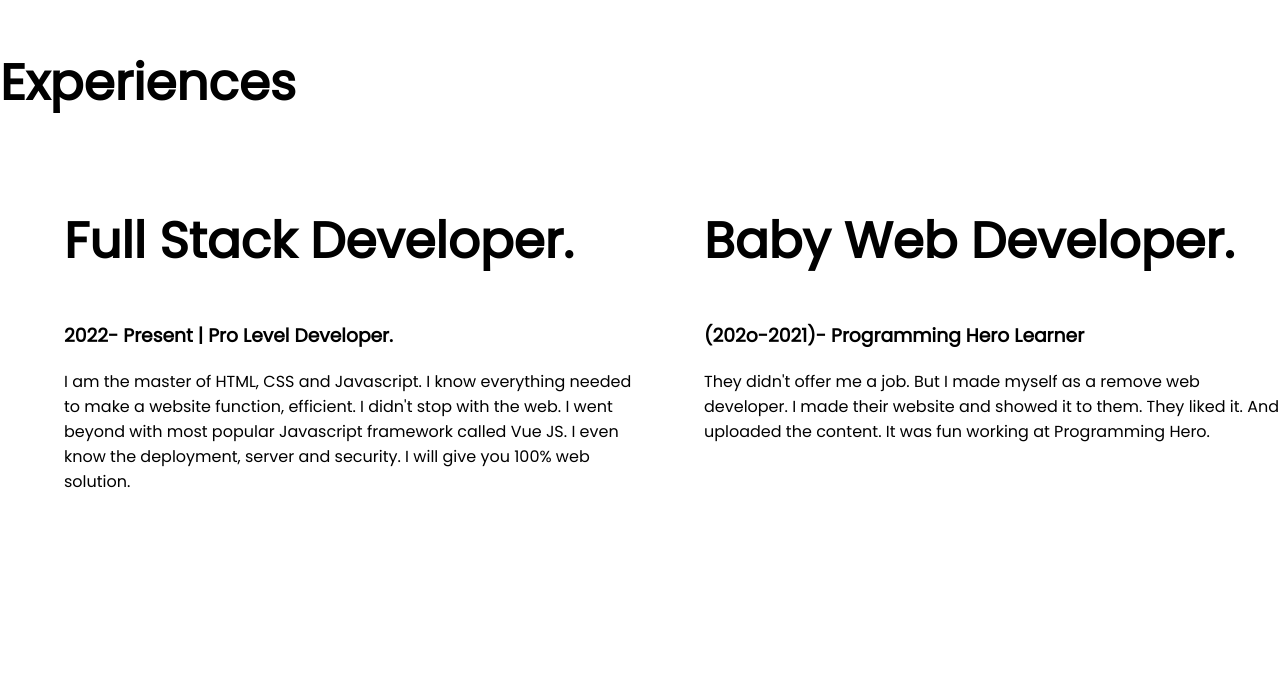
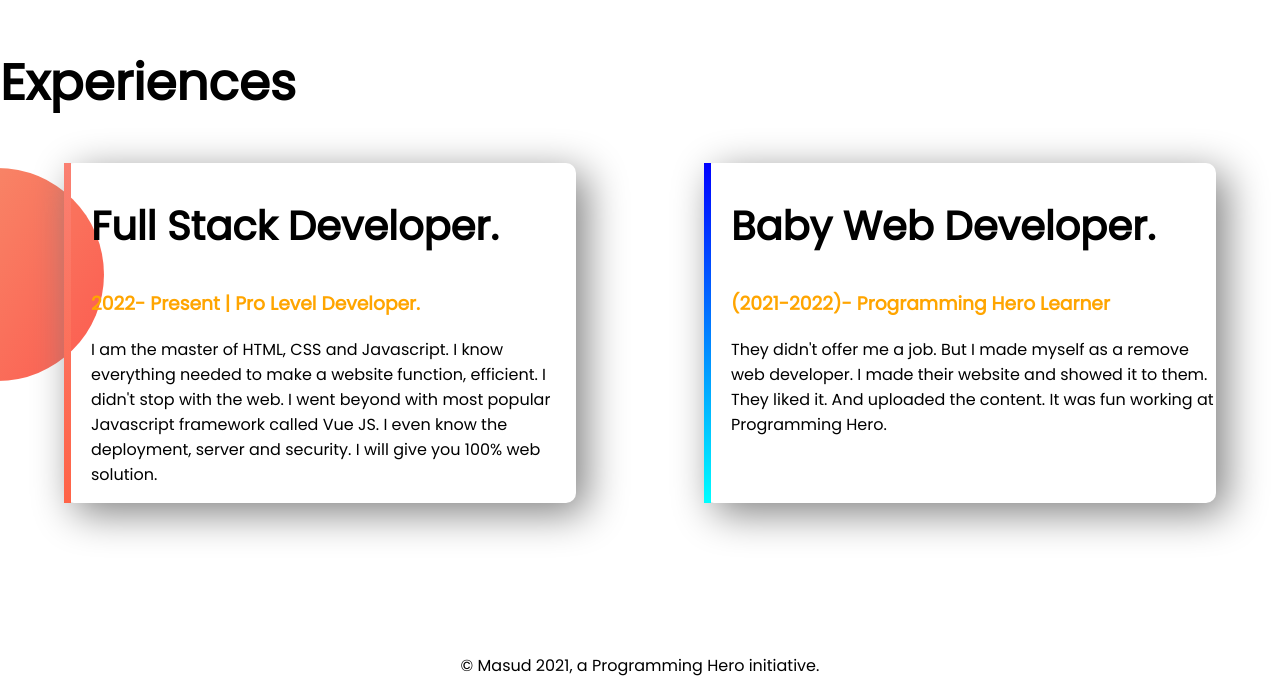
Before and after one commit to MasuBinAK/Masud-Portfolio, a plain HTML site: page index.html in a window 1280 px wide. Shown: the part 1206-1900 px from the top of the page. Before the commit the page ends 1866 px from the top, so only its background shows below. Drawn offline with Linux system fonts and the light colour scheme.

Commit message:
final added

```diff
--- a/index.html
+++ b/index.html
@@ -48,17 +48,17 @@
         <h1>Experiences</h1>
 
         <div class="flexible-container">
-            <div class="helf-width">
-                <h1>Full Stack Developer.</h1>
-                <h3>2022- Present | Pro Level Developer.</h3>
+            <div id="stack-developer" class="experience-item">
+                <h2>Full Stack Developer.</h2>
+                <h3 class="name">2022- Present | Pro Level Developer.</h3>
                 <p>I am the master of HTML, CSS and Javascript. I know everything needed to make a website function,
                     efficient. I didn't stop with the web. I went beyond with most popular Javascript framework called
                     Vue
                     JS. I even know the deployment, server and security. I will give you 100% web solution.</p>
             </div>
-            <div class="helf-width">
-                <h1>Baby Web Developer.</h1>
-                <h3>(202o-2021)- Programming Hero Learner</h3>
+            <div id="baby-developer" class="experience-item">
+                <h2>Baby Web Developer.</h2>
+                <h3 class="name">(2021-2022)- Programming Hero Learner</h3>
                 <p>They didn't offer me a job. But I made myself as a remove web developer. I made their website and
                     showed
                     it to them. They liked it. And uploaded the content. It was fun working at Programming Hero.</p>
@@ -67,6 +67,10 @@
         </div>
     </section>
 
+    <footer>
+        <p>© Masud 2021, a Programming Hero initiative.</p>
+    </footer>
+
 </body>
 
 </html>
--- a/style.css
+++ b/style.css
@@ -2,23 +2,41 @@ body{
     font-family: 'Poppins', sans-serif;
     margin: 0;
 }
+
+
 h1{
     font-size: 50px;
 }
+
+
+h2{
+    font-size: 40px;
+}
+
+
 .name{
     color: orange;
 }
+
+
 .flexible-container{
     display: flex;
     margin-bottom: 150px;
 }
+
+
+
 .helf-width{
     width: 50%;
     padding-left: 5%;
 }
+
+
 .helf-width img{
     width: 80%;
 }
+
+
 .link-button{
     text-decoration: none;
     background-color: orange;
@@ -28,12 +46,50 @@ h1{
     color: white;
     font-weight: 700;
 }
+
+
 .top-banner{
     background-image: url(images/top-banner.png);
     background-repeat: no-repeat;
 }
+
+
 .second-banner{
     background-image: url(images/dream-bg.png);
     background-repeat: no-repeat;
     background-position: right;
 }
+
+
+.experience-item{
+    width: 40%;
+    margin-left: 5%;
+    margin-right: 5%;
+    border-radius: 10px;
+    padding-left: 20px;
+    box-shadow: 10px 10px 40px gray;
+}
+
+
+.experience-part{
+    background-image: url(images/exp-bg.png);
+    background-repeat: no-repeat;
+    background-position: left;
+}
+
+
+#stack-developer{
+    border-left: 7px solid ;
+    border-image:linear-gradient(salmon, tomato);
+    border-image-slice: 1;
+}
+#baby-developer{
+    border-left: 7px solid ;
+    border-image:linear-gradient(blue, cyan);
+    border-image-slice: 1;
+}
+
+
+footer p{
+    text-align: center;
+}
```
Also changed, not shown: 6 other files.
